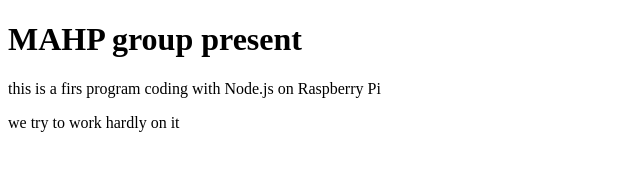
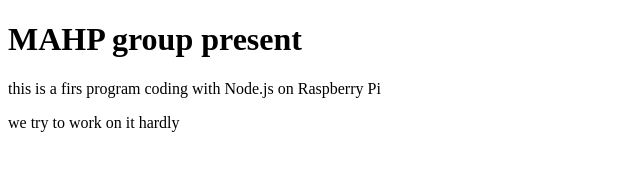
Before and after one commit to hlarian/P01.server-side.node, a plain HTML site: page index.html in a window 1280 px wide. Shown: the full height of the page, 0-640 px from the left. Drawn offline with Linux system fonts and the light colour scheme.

Commit message:
Update index.html

```diff
--- a/index.html
+++ b/index.html
@@ -7,6 +7,6 @@
 <body>
 <H1>MAHP group present</H1>
 <p>this is a firs program coding with Node.js on Raspberry Pi</p>
-<p>we try to work hardly on it</p>
+<p>we try to work on it hardly</p>
 </body>
 </html>
```
